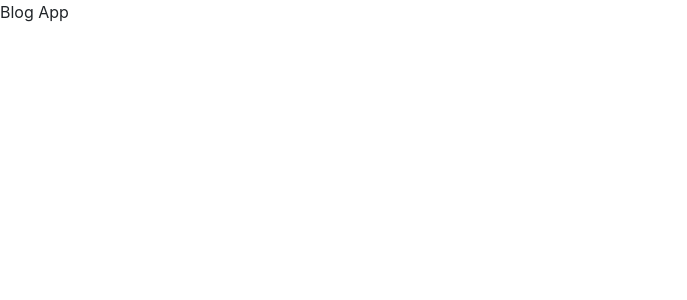
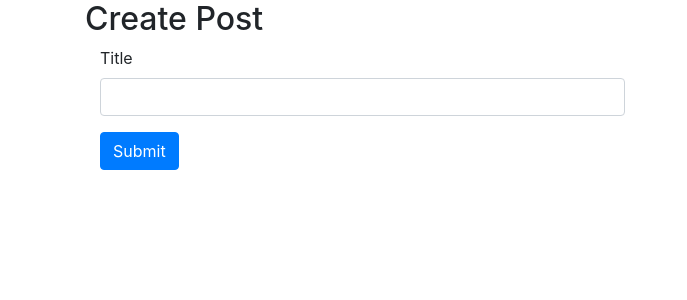
Before and after one commit to sitatec/microservices-based-micro-blog, a React (Create React App) app in the folder client/: page / in a window 1280 px wide. Shown: the top 300 px of the page, without its empty margins (0-687 px from the left). Built offline with nearby package versions, Linux system fonts and the light colour scheme.

Commit message:
[FE] Create PostForm component

```diff
--- a/client/public/index.html
+++ b/client/public/index.html
@@ -18,8 +18,8 @@
 
     <link
       rel="stylesheet"
-      href="https://stackpath.bootstrapcdn.com/bootstrap/4.3.1/css/bootstrap.min.css"
-      integrity="sha384-ggOyR0iXCbMQv3Xipma34MD+dH/1fQ784/j6cY/iJTQUOhcWr7x9JvoRxT2MZw1T"
+      href="https://cdn.jsdelivr.net/npm/bootstrap@4.4.1/dist/css/bootstrap.min.css"
+      integrity="sha384-Vkoo8x4CGsO3+Hhxv8T/Q5PaXtkKtu6ug5TOeNV6gBiFeWPGFN9MuhOf23Q9Ifjh"
       crossorigin="anonymous"
     />
     <!--
@@ -28,7 +28,7 @@
       Only files inside the `public` folder can be referenced from the HTML.
 
       Unlike "/favicon.ico" or "favicon.ico", "%PUBLIC_URL%/favicon.ico" will
-      work correctly both with client-side routing and a non-root public URL.
+      work correctly  both with client-side routing and a non-root public URL.
       Learn how to configure a non-root public URL by running `npm run build`.
     -->
     <title>Blog With Microservices A.P</title>
--- a/client/src/App.js
+++ b/client/src/App.js
@@ -1,5 +1,13 @@
-import React from 'react';
+import React from "react";
+import PostForm from "./PostForm";
 
-const App = () => <div>Blog App</div>;
+const App = () => {
+  return (
+    <div className="container">
+      <h2>Create Post</h2>
+      <PostForm />
+    </div>
+  );
+};
 
 export default App;
--- /dev/null
+++ b/client/src/PostForm.js
@@ -0,0 +1,30 @@
+import React, { useState } from "react";
+import axios from 'axios';
+
+const PostForm = () => {
+  const [title, setTitle] = useState("");
+
+  const onSubmit = async (event) => {
+    event.preventDefault();
+    await axios.post('http://localhost:4000/posts', {title});
+    setTitle('');
+  };
+
+  return (
+    <div className="col-md-6">
+      <form onSubmit={onSubmit}>
+        <div className="form-group">
+          <label>Title</label>
+          <input
+            type={"text"}
+            onChange={(e) => setTitle(e.target.value)}
+            className="form-control"
+          />
+        </div>
+        <button className="btn btn-primary">Submit</button>
+      </form>
+    </div>
+  );
+};
+
+export default PostForm;
```
Also changed, not shown: 1 other file (tests, documents, lock files or other folders).
